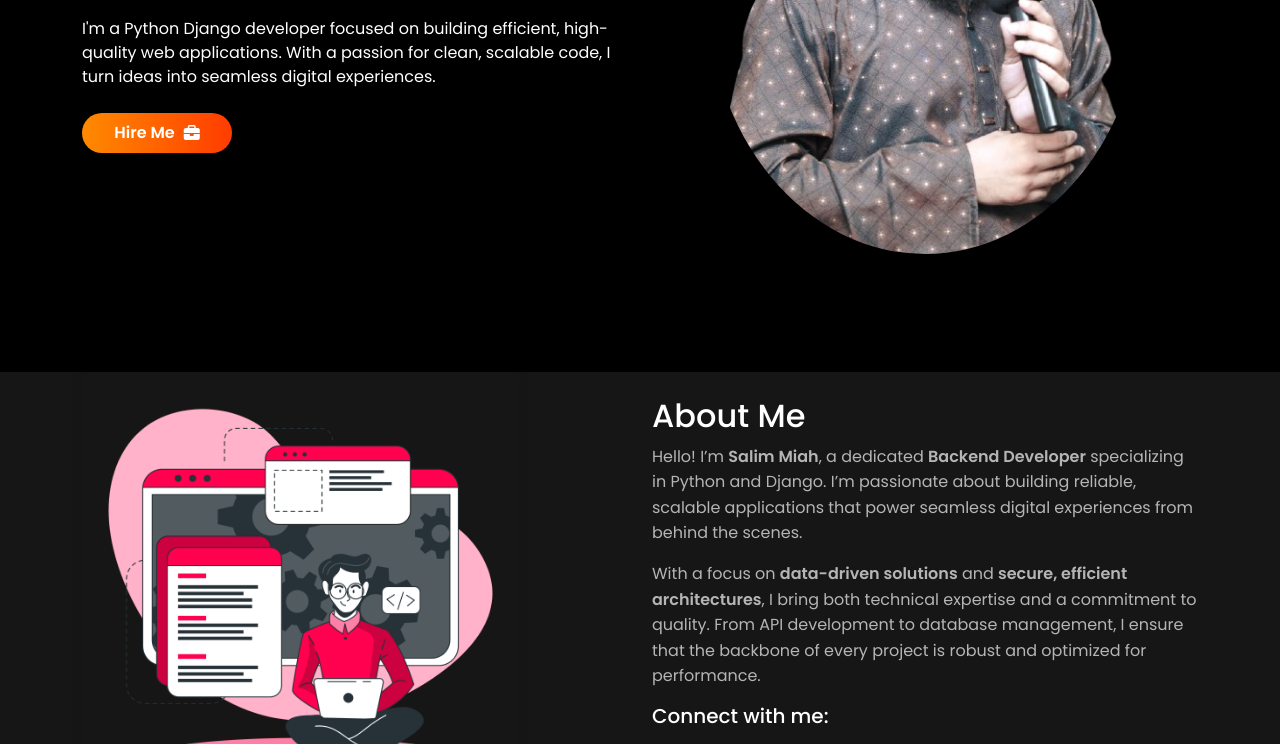
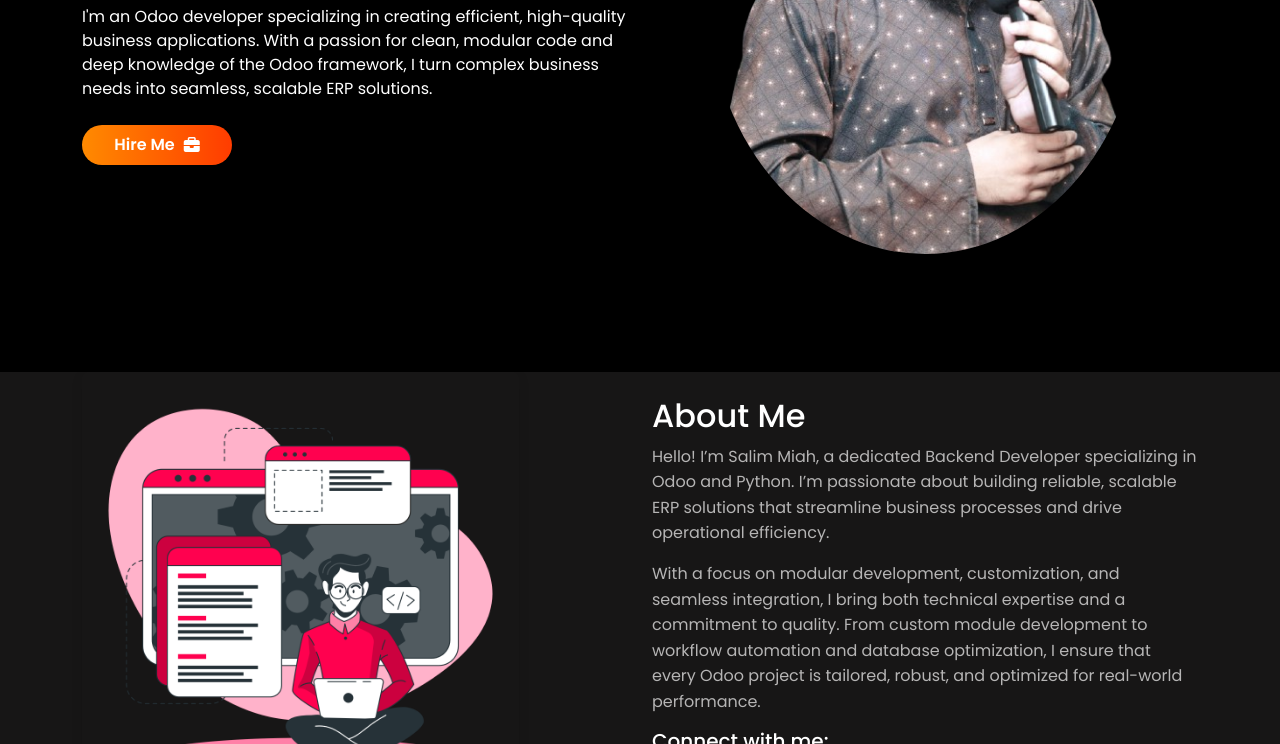
Before and after one commit to salimmleng/salim, a plain HTML site: page index.html in a window 1280 px wide. Shown: the part 323-1067 px from the top of the page. Drawn offline with nearby package versions, Linux system fonts and the light colour scheme.

Commit message:
about section update

```diff
--- a/app.js
+++ b/app.js
@@ -12,7 +12,7 @@ function cancel(){
 
 const texts = [
     "A Python Developer",
-    "A Django Developer",
+    "An Odoo Developer",
     "A Software Developer"
 ]
 
--- a/index.html
+++ b/index.html
@@ -82,8 +82,8 @@
             </div>
             <!-- Description Text -->
             <p data-aos="flip-down" data-aos-duration="1500" data-aos-delay="1100" class="my-4">
-              I'm a Python Django developer focused on building efficient, high-quality web applications. With a passion
-              for clean, scalable code, I turn ideas into seamless digital experiences.
+              I'm an Odoo developer specializing in creating efficient, high-quality business applications. With a passion
+              for clean, modular code and deep knowledge of the Odoo framework, I turn complex business needs into seamless, scalable ERP solutions.
             </p>
             <!-- Hire Me Button -->
             <div data-aos="fade-up" data-aos-duration="1500" data-aos-delay="500">
@@ -116,14 +116,13 @@
             </div>
             <div class="col-md-6 about-content">
               <h2>About Me</h2>
-              <p>Hello! I’m <strong>Salim Miah</strong>, a dedicated <strong>Backend Developer</strong> specializing in
-                Python and Django. I’m passionate about building reliable, scalable applications that power seamless
-                digital experiences from behind the scenes.</p>
+              <p>Hello! I’m Salim Miah, a dedicated Backend Developer specializing in Odoo and Python.
+               I’m passionate about building reliable, scalable ERP solutions that streamline business
+               processes and drive operational efficiency.</p>
 
-              <p>With a focus on <strong>data-driven solutions</strong> and <strong>secure, efficient
-                  architectures</strong>, I bring both technical expertise and a commitment to quality. From API
-                development to database management, I ensure that the backbone of every project is robust and optimized
-                for performance.</p>
+              <p>With a focus on modular development, customization, and seamless integration, I bring both technical expertise and a commitment to quality.
+               From custom module development to workflow automation and database optimization, I ensure that every Odoo project is tailored, robust,
+               and optimized for real-world performance.</p>
 
               <h5 class="text-white">Connect with me:</h5>
               <div class="social-icons">
```
